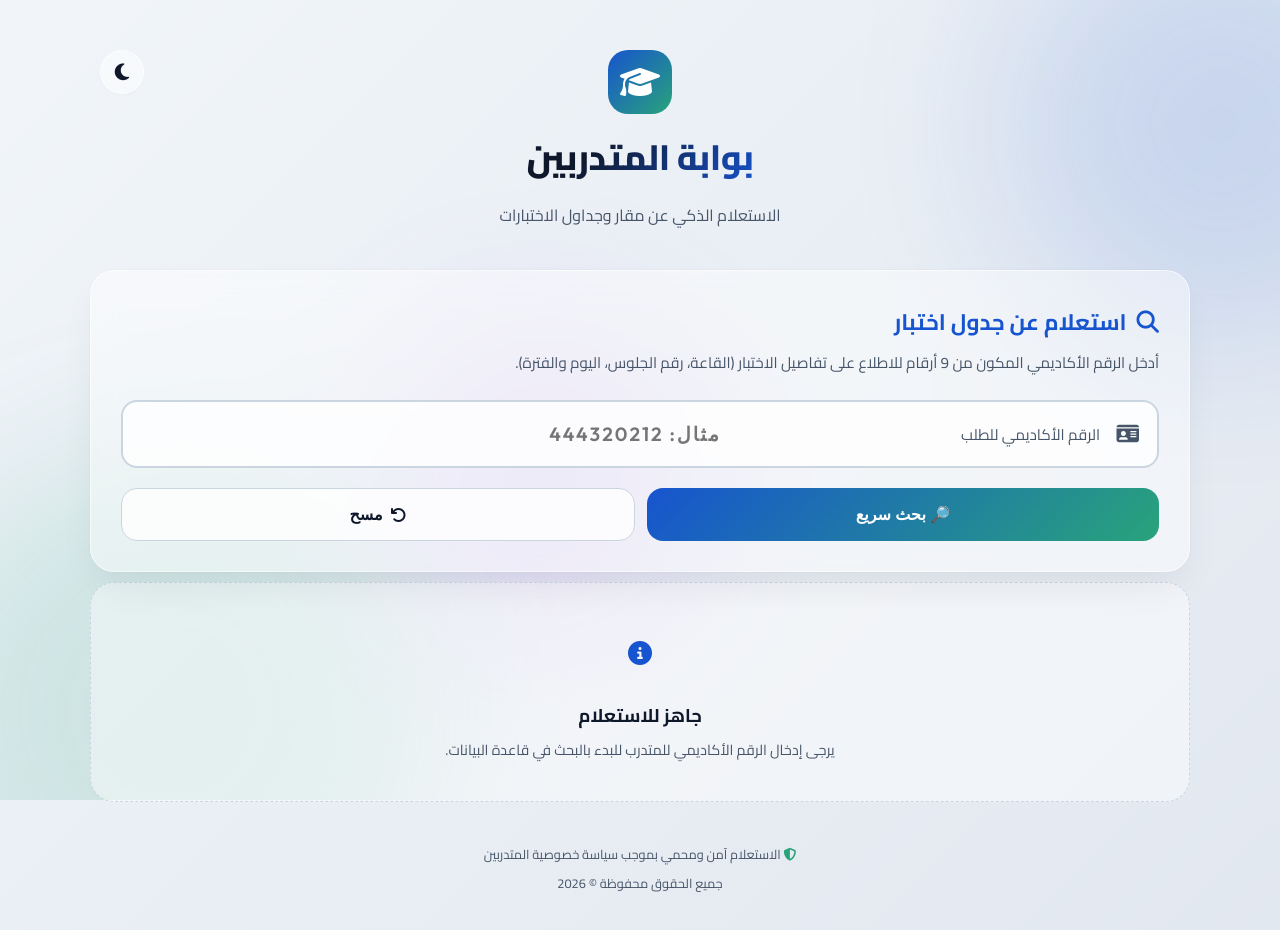
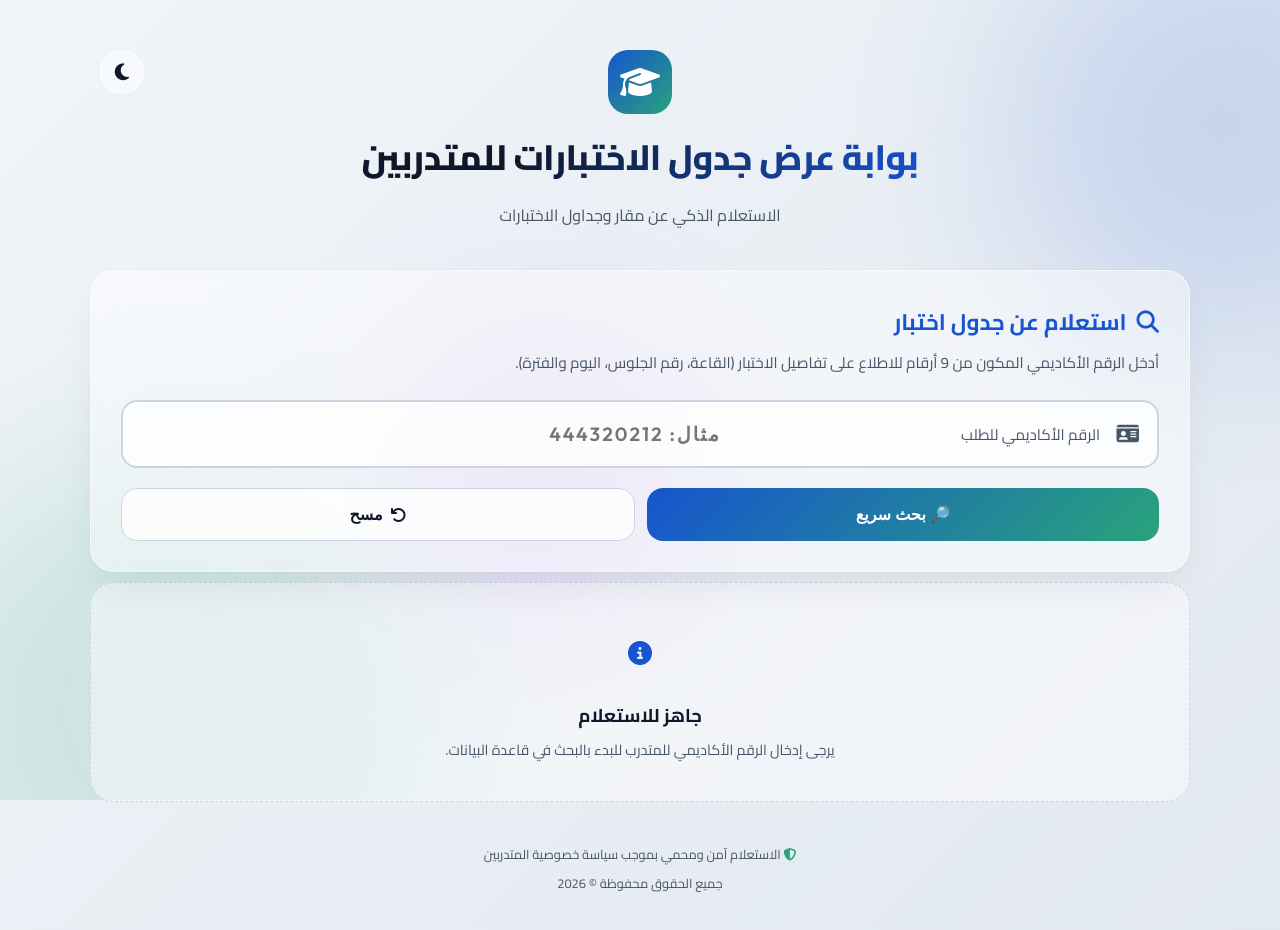
Before and after one commit to rsct125/exz, a website: page public/index.html in a window 1280 px wide. Drawn offline with Linux system fonts and the light colour scheme.

Commit message:
Update header title in index.html

```diff
--- a/public/index.html
+++ b/public/index.html
@@ -33,7 +33,7 @@
                 <div class="logo-icon">
                     <i class="fa-solid fa-graduation-cap"></i>
                 </div>
-                <h1>بوابة المتدربين</h1>
+                <h1>بوابة عرض جدول الاختبارات للمتدربين</h1>
                 <p>الاستعلام الذكي عن مقار وجداول الاختبارات</p>
             </div>
         </header>
```
